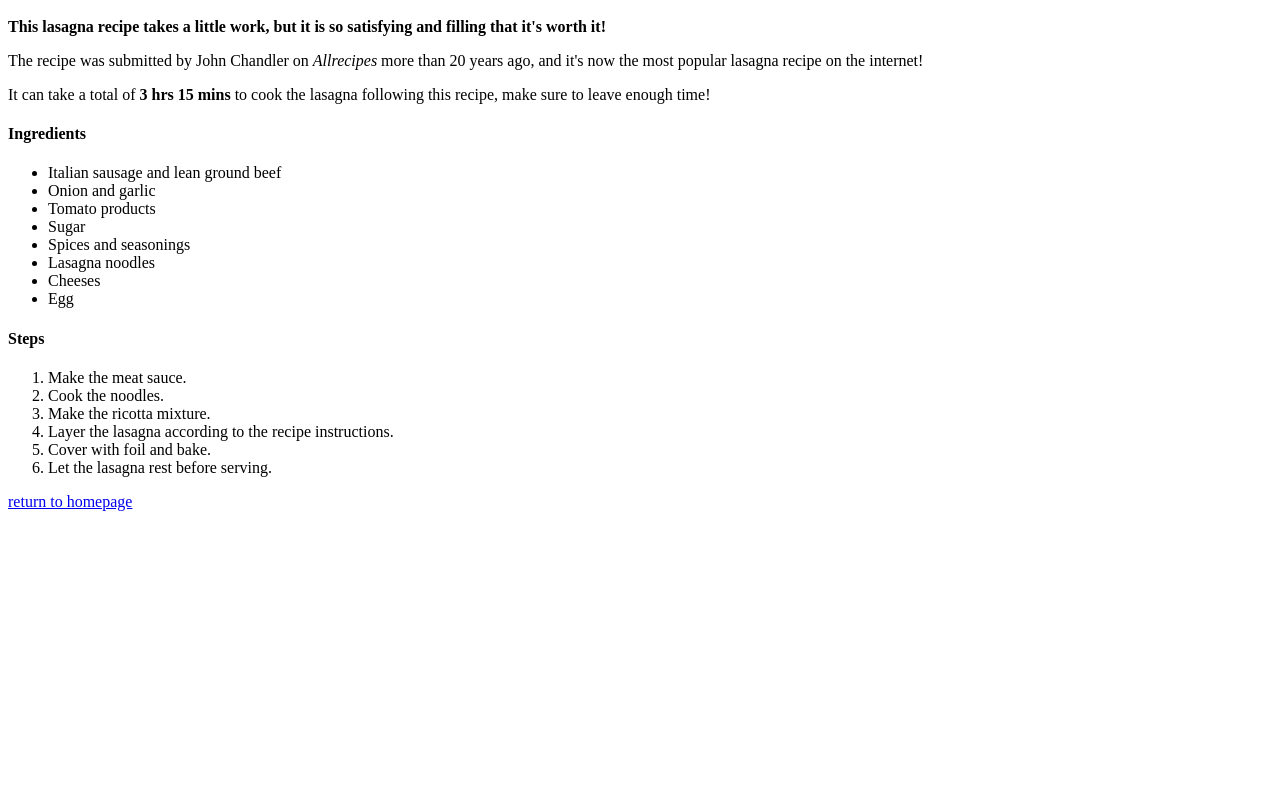
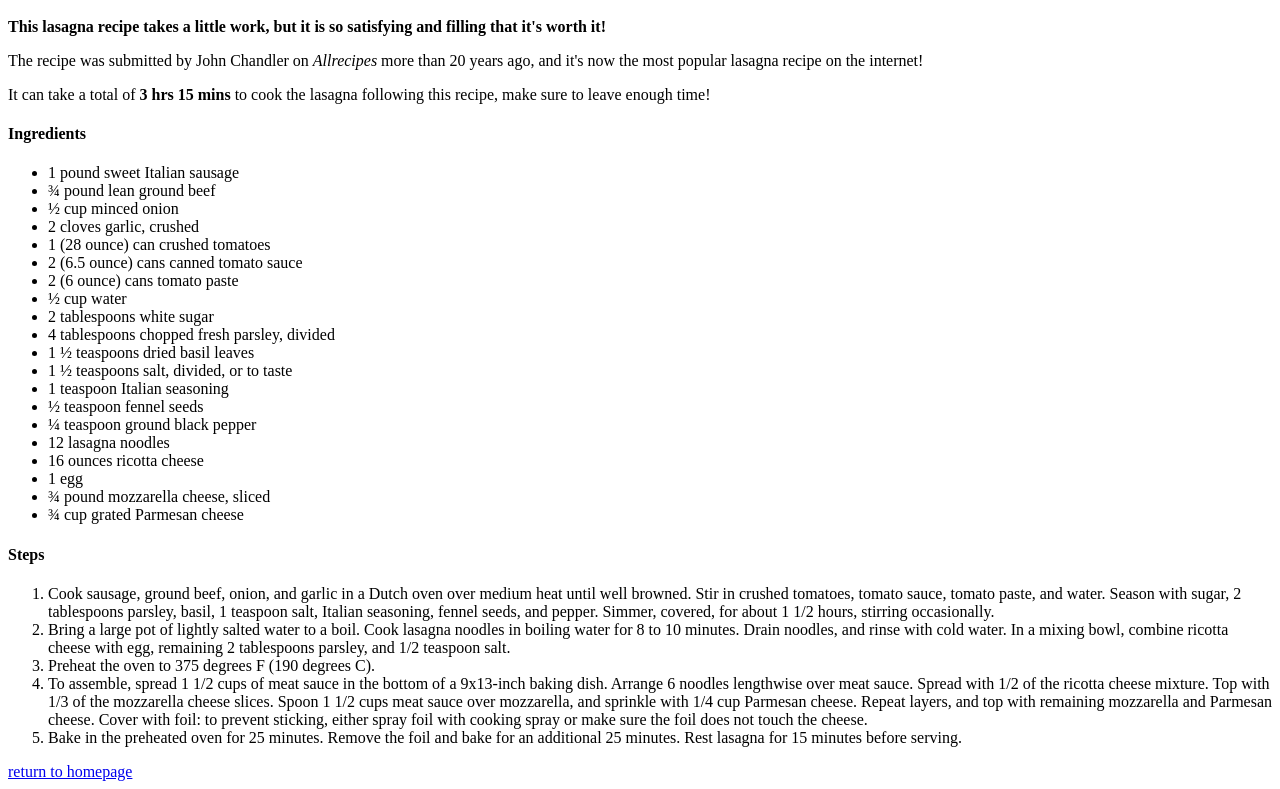
Before and after one commit to TonyYHe/Recipes, a plain HTML site: page recipes/lasagna.html in a window 1280 px wide. Shown: the part 645-1434 px from the top of the page. Before the commit the page ends 1164 px from the top, so only its background shows below. Drawn offline with Linux system fonts and the light colour scheme.

Commit message:
Add more details to Lasagna recipe

```diff
--- a/recipes/lasagna.html
+++ b/recipes/lasagna.html
@@ -17,23 +17,51 @@
     following this recipe, make sure to leave enough time!</p>
     <h4>Ingredients</h4>
     <ul>
-        <li>Italian sausage and lean ground beef</li>
-        <li>Onion and garlic</li>
-        <li>Tomato products</li>
-        <li>Sugar</li>
-        <li>Spices and seasonings</li>
-        <li>Lasagna noodles</li>
-        <li>Cheeses</li>
-        <li>Egg</li>
+        <li>1 pound sweet Italian sausage</li>
+        <li>¾ pound lean ground beef</li>
+        <li>½ cup minced onion</li>
+        <li>2 cloves garlic, crushed</li>
+        <li>1 (28 ounce) can crushed tomatoes</li>
+        <li>2 (6.5 ounce) cans canned tomato sauce</li>
+        <li>2 (6 ounce) cans tomato paste</li>
+        <li>½ cup water</li>
+        <li>2 tablespoons white sugar</li>
+        <li>4 tablespoons chopped fresh parsley, divided</li>
+        <li>1 ½ teaspoons dried basil leaves</li>
+        <li>1 ½ teaspoons salt, divided, or to taste</li>
+        <li>1 teaspoon Italian seasoning</li>
+        <li>½ teaspoon fennel seeds</li>
+        <li>¼ teaspoon ground black pepper</li>
+        <li>12 lasagna noodles</li>
+        <li>16 ounces ricotta cheese</li>
+        <li>1 egg</li>
+        <li>¾ pound mozzarella cheese, sliced</li>
+        <li>¾ cup grated Parmesan cheese</li>
     </ul>
     <h4>Steps</h4>
     <ol>
-        <li>Make the meat sauce.</li>
-        <li>Cook the noodles.</li>
-        <li>Make the ricotta mixture.</li>
-        <li>Layer the lasagna according to the recipe instructions.</li>
-        <li>Cover with foil and bake.</li>
-        <li>Let the lasagna rest before serving.</li>
+        <li>Cook sausage, ground beef, onion, and garlic in a Dutch oven over
+            medium heat until well browned. Stir in crushed tomatoes, tomato
+            sauce, tomato paste, and water. Season with sugar, 2 tablespoons
+            parsley, basil, 1 teaspoon salt, Italian seasoning, fennel seeds,
+            and pepper. Simmer, covered, for about 1 1/2 hours, stirring
+            occasionally.</li>
+        <li>Bring a large pot of lightly salted water to a boil. Cook lasagna
+            noodles in boiling water for 8 to 10 minutes. Drain noodles, and
+            rinse with cold water. In a mixing bowl, combine ricotta cheese with
+            egg, remaining 2 tablespoons parsley, and 1/2 teaspoon salt.</li>
+        <li>Preheat the oven to 375 degrees F (190 degrees C).</li>
+        <li>To assemble, spread 1 1/2 cups of meat sauce in the bottom of a
+            9x13-inch baking dish. Arrange 6 noodles lengthwise over meat sauce.
+            Spread with 1/2 of the ricotta cheese mixture. Top with 1/3 of the
+            mozzarella cheese slices. Spoon 1 1/2 cups meat sauce over
+            mozzarella, and sprinkle with 1/4 cup Parmesan cheese. Repeat
+            layers, and top with remaining mozzarella and Parmesan cheese. Cover
+            with foil: to prevent sticking, either spray foil with cooking spray
+            or make sure the foil does not touch the cheese.</li>
+        <li>Bake in the preheated oven for 25 minutes. Remove the foil and bake
+            for an additional 25 minutes. Rest lasagna for 15 minutes before
+            serving.</li>
     </ol>
 
     <a href="../index.html">return to homepage</a>
```
